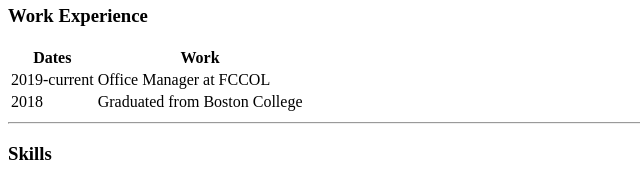
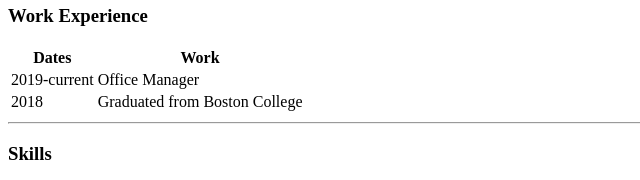
Before and after one commit to odilebrennan/cv, a plain HTML site: page index.html in a window 1280 px wide. Shown: the part 372-552 px from the top of the page, 0-640 px from the left. Drawn offline with Linux system fonts and the light colour scheme.

Commit message:
Update index.html

```diff
--- a/index.html
+++ b/index.html
@@ -40,7 +40,7 @@
     <tbody>
       <tr>
         <td>2019-current</td>
-        <td>Office Manager at FCCOL</td>
+        <td>Office Manager</td>
       </tr>
       <tr>
         <td>2018</td>
```
